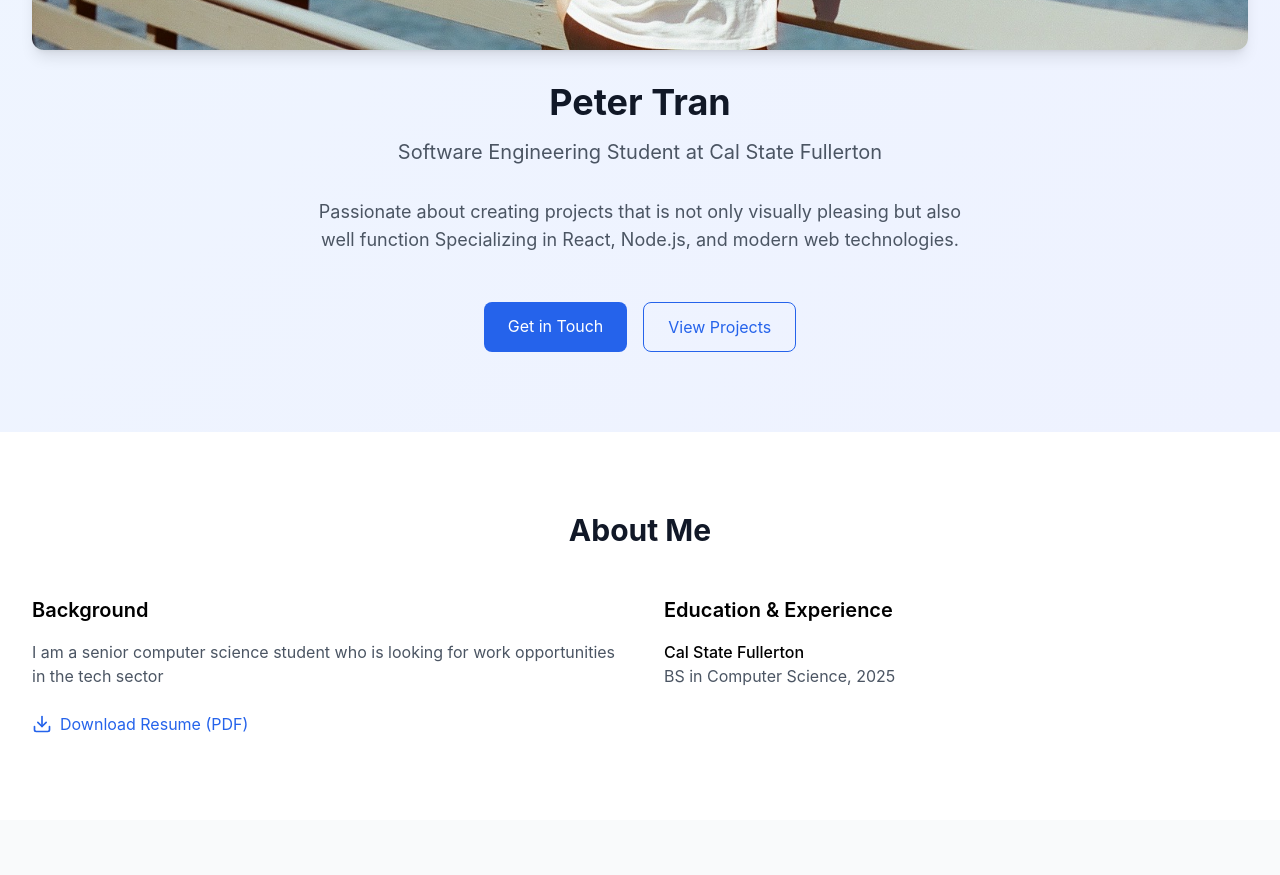
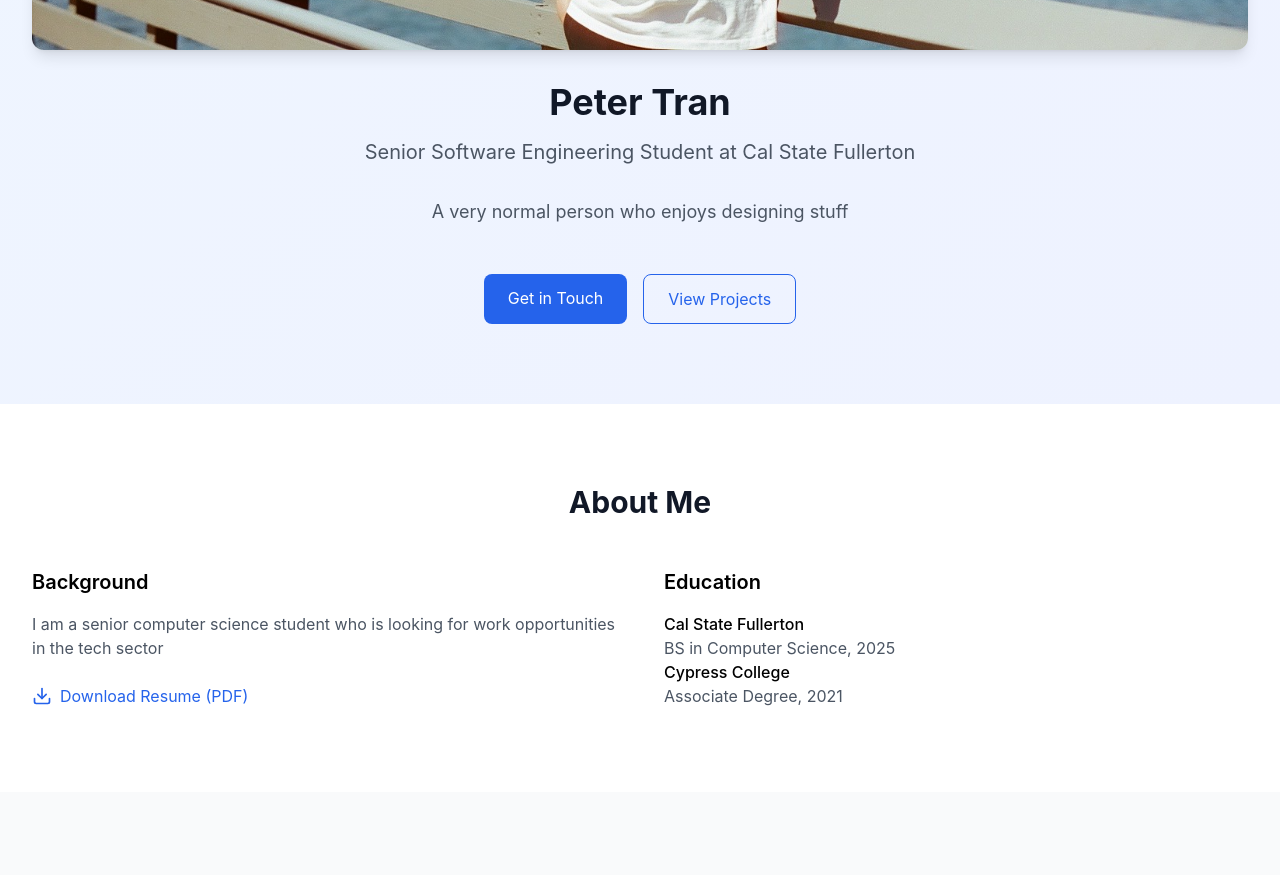
Before and after one commit to khoitran590/PeterTranPortfolio, a React (Create React App) app: page / in a window 1280 px wide. Shown: the part 900-1775 px from the top of the page. Built offline with nearby package versions, Linux system fonts and the light colour scheme.

Commit message:
Minor changes and optimization

```diff
--- a/src/components/About.jsx
+++ b/src/components/About.jsx
@@ -23,11 +23,13 @@ const About = () => (
           </a>
         </div>
         <div>
-          <h3 className="text-xl font-semibold mb-4">Education & Experience</h3>
+          <h3 className="text-xl font-semibold mb-4">Education</h3>
           <div className="space-y-4">
             <div>
               <h4 className="font-medium">Cal State Fullerton</h4>
               <p className="text-gray-600">BS in Computer Science, 2025</p>
+              <h4 className="font-medium">Cypress College</h4>
+              <p className="text-gray-600">Associate Degree, 2021</p>
             </div>
           </div>
         </div>
--- a/src/components/Home.jsx
+++ b/src/components/Home.jsx
@@ -16,11 +16,10 @@ const Home = () => (
           Peter Tran
         </h1>
         <p className="text-xl text-gray-600 mb-8">
-          Software Engineering Student at Cal State Fullerton
+          Senior Software Engineering Student at Cal State Fullerton
         </p>
         <p className="text-lg text-gray-600 max-w-2xl mx-auto mb-12">
-          Passionate about creating projects that is not only visually pleasing but also well function
-          Specializing in React, Node.js, and modern web technologies.
+          A very normal person who enjoys designing stuff
         </p>
         <div className="flex justify-center space-x-4">
           <a
```
